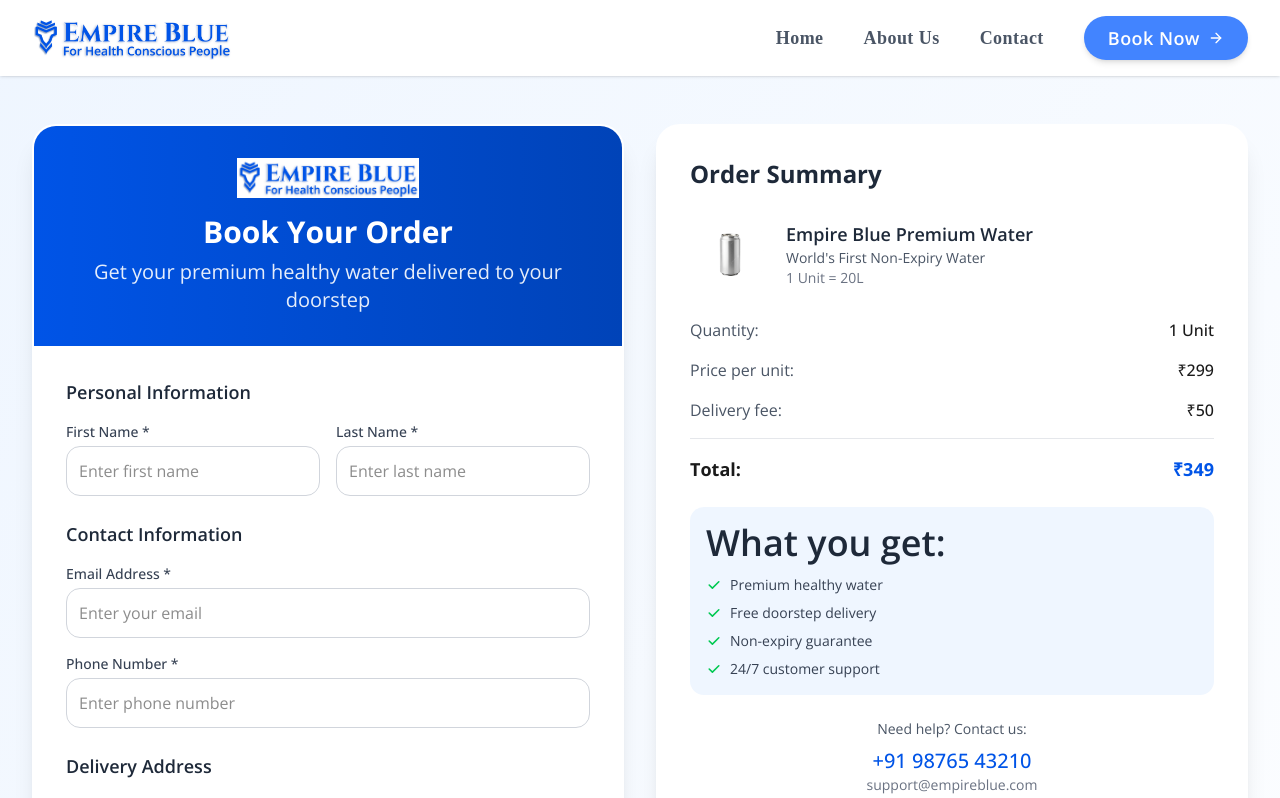
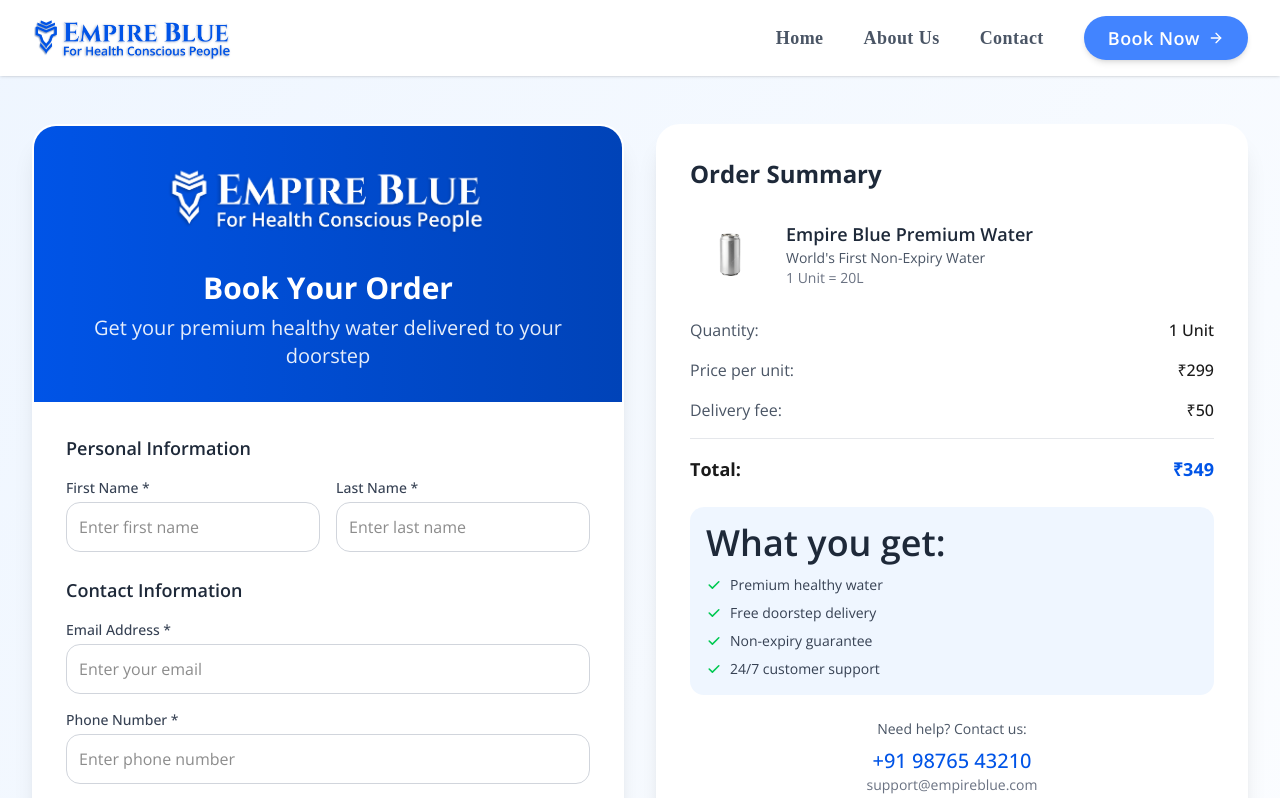
Before and after one commit to nikhil-cmtai/gagan, a Next.js app: page /book-now in a window 1280 px wide. Shown: the top 798 px of the page. Built offline with nearby package versions, Linux system fonts and the light colour scheme.

Commit message:
Update BookNow component logo and image dimensions
- Changed logo source from 'logo.png' to 'light-logo.png' for branding consistency.
- Adjusted image dimensions from width 180 to 140 and height 40 to 24 for better visual presentation.

```diff
--- a/app/book-now/book-now.tsx
+++ b/app/book-now/book-now.tsx
@@ -191,11 +191,11 @@
             <div className="bg-gradient-to-r from-primary to-primary-dark p-6 sm:p-8 text-white">
               <div className="flex justify-center mb-4">
                 <Image
-                  src="/logo.png"
+                  src="/light-logo.png"
                   alt="Empire Blue Logo"
-                  width={180}
+                  width={140}
                   height={40}
-                  className="h-10 w-auto"
+                  className="h-24 w-auto"
                 />
               </div>
               <h1 className="text-2xl sm:text-3xl font-bold text-center">Book Your Order</h1>
```
Also changed, not shown: public/light-logo.png (added).
